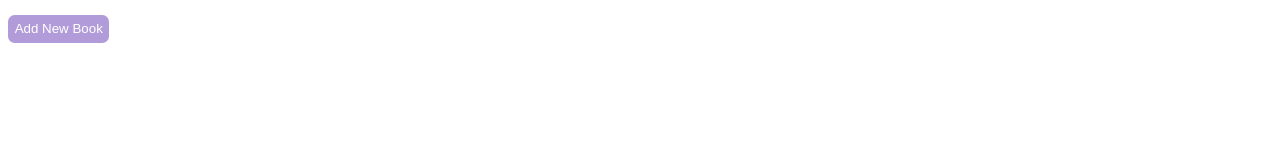
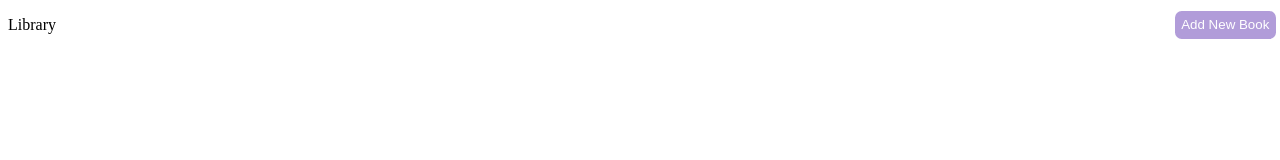
Before and after one commit to cyanChill/Bookshelf, a plain HTML site: page index.html in a window 1280 px wide. Drawn offline with Linux system fonts and the light colour scheme.

Commit message:
added a navbar to hold app name and add books button

```diff
--- a/index.html
+++ b/index.html
@@ -10,13 +10,17 @@
     <script src="main.js" defer></script>
   </head>
   <body>
-    <button id="new-book" class="btn">Add New Book</button>
+    <nav id="nav-bar">
+      <span class="logo-text">Library</span>
+      <button id="new-book" class="btn">Add New Book</button>
+    </nav>
 
     <div id="book-form-screen" data-outside>
       <form id="add-book">
         <input id="title" name="title" type="text" placeholder="Title" />
         <input id="author" name="author" type="text" placeholder="Author" />
-        <input id="pages" name=pages" type="number" placeholder="Pages" min=1 max=99999 />
+        <input id="pages" name=pages" type="number" placeholder="Pages" min=1
+        max=99999 />
 
         <label for="read">
           Have you read it?
--- a/style.css
+++ b/style.css
@@ -10,7 +10,7 @@ input {
 }
 
 input[type="checkbox"] {
-    margin: 0.5em;
+  margin: 0.5em;
 }
 
 input[type="text"],
@@ -29,11 +29,36 @@ input[type="number"] {
   outline: 0;
   cursor: pointer;
   color: #fff;
-  background-color: #b19cd9;
+  background: #b19cd9;
+}
+
+.btn:hover,
+.btn:focus {
+  background: #9680be;
 }
 
 body {
+  margin: 0;
+  padding: 0;
   line-height: 1.6;
+  min-height: 100vh;
+  position: relative;
+}
+
+#nav-bar {
+  display: flex;
+  justify-content: space-between;
+  align-items: center;
+  position: -webkit-sticky;
+  position: sticky;
+  top: 0;
+  left: 0;
+  padding: 0.25em;
+  background: rgba(255, 255, 255, 0.7);
+}
+
+#nav-bar > span {
+  padding: 0 0.25em;
 }
 
 #book-form-screen {
@@ -48,11 +73,11 @@ body {
   transition: all 250ms;
 }
 
-#book-form-screen.add-book-form-enter {
+#book-form-screen.form-screen-enter {
   display: block;
 }
 
-#book-form-screen.add-book-form-active {
+#book-form-screen.form-screen-enter-active {
   opacity: 1;
 }
 
@@ -69,6 +94,6 @@ form#add-book {
 }
 
 form#add-book label[for="read"] {
-    display: flex;
-    justify-content: center;
+  display: flex;
+  justify-content: center;
 }
```
